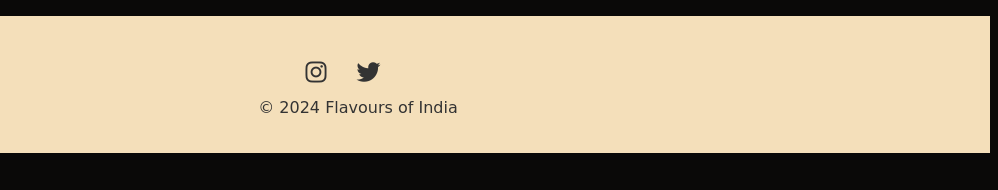
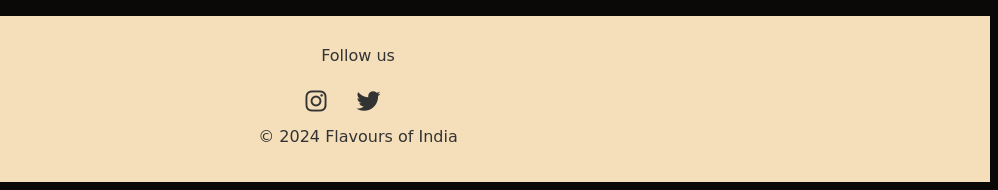
Before and after one commit to chandurami/Food-Blog-, a plain HTML site: page index.html in a window 1280 px wide. Shown: the part 1290-1480 px from the top of the page, 282-1280 px from the left. Before the commit the page ends 1451 px from the top, so only its background shows below. Drawn offline with Linux system fonts and the light colour scheme; some icons are missing; a web font is replaced by a local one.

Commit message:
Update index.html

```diff
--- a/index.html
+++ b/index.html
@@ -152,6 +152,9 @@
         <p>&copy; 2024 Indian Food Blog | Follow us on <a href="#">Twitter</a>, <a href="#">Instagram</a></p>
     </footer> -->
     <footer>
+        <p>
+            Follow us
+        </p>
         <div class="social-media">
             <a href="https://www.instagram.com" target="_blank" class="social-icon instagram">
                 <i class="fab fa-instagram"></i>
```
